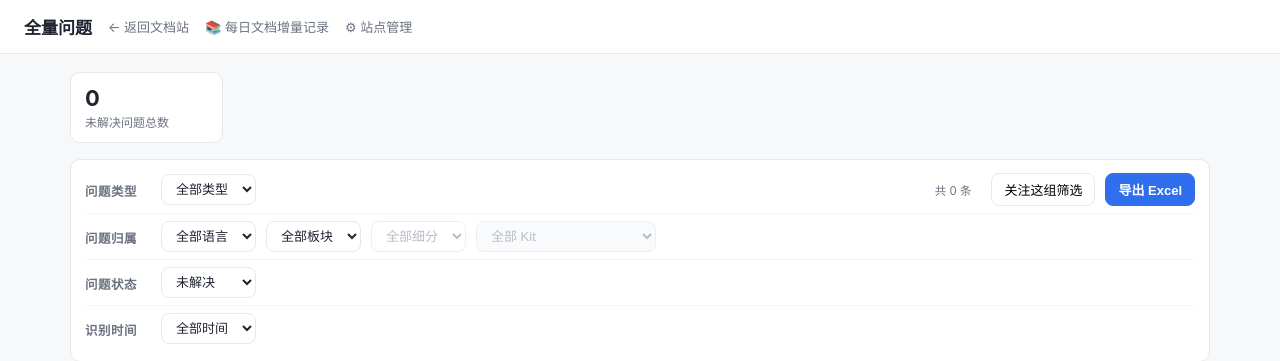
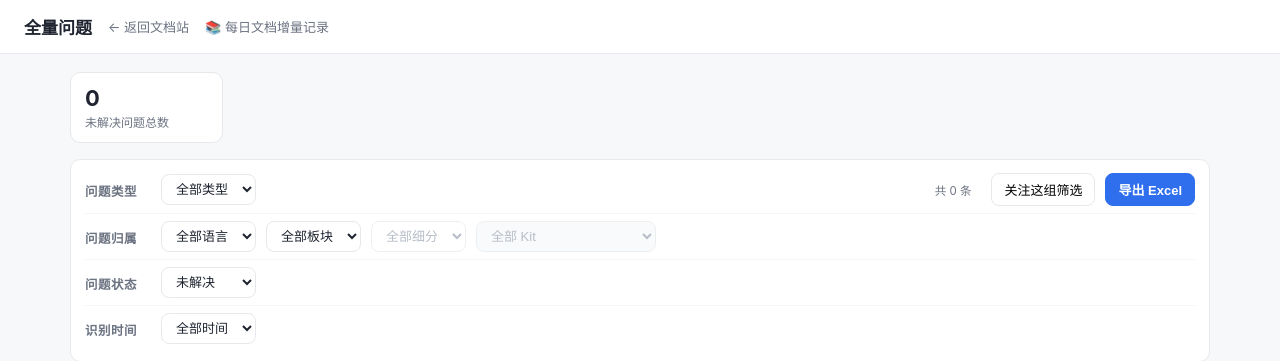
Before and after one commit to YouniQiao/docstor, a Flask app: page /issues in a window 1280 px wide. Shown: the top 361 px of the page. Run offline with Flask 3, Linux system fonts and the light colour scheme; data comes from the database, SQL or seed files in the repository; data that the repository does not hold is empty.

Commit message:
chore(ui): 去掉「站点管理」入口，需要时直接用 /admin 进入

```diff
--- a/web/templates/issues.html
+++ b/web/templates/issues.html
@@ -94,7 +94,6 @@
   <h1>全量问题</h1>
   <a href="/">← 返回文档站</a>
   <a href="/sync">📚 每日文档增量记录</a>
-  <a href="/admin">⚙ 站点管理</a>
   <span style="flex:1"></span>
   <span id="userbox"></span>
 </header>
--- a/web/templates/me.html
+++ b/web/templates/me.html
@@ -67,7 +67,6 @@
   <span class="who">👤 {{ user.name or user.login }}</span>
   <span class="sp"></span>
   <a href="/issues">全量问题 →</a>
-  <a href="/admin">站点管理</a>
   <a href="/auth/logout">退出</a>
 </header>
 
```
